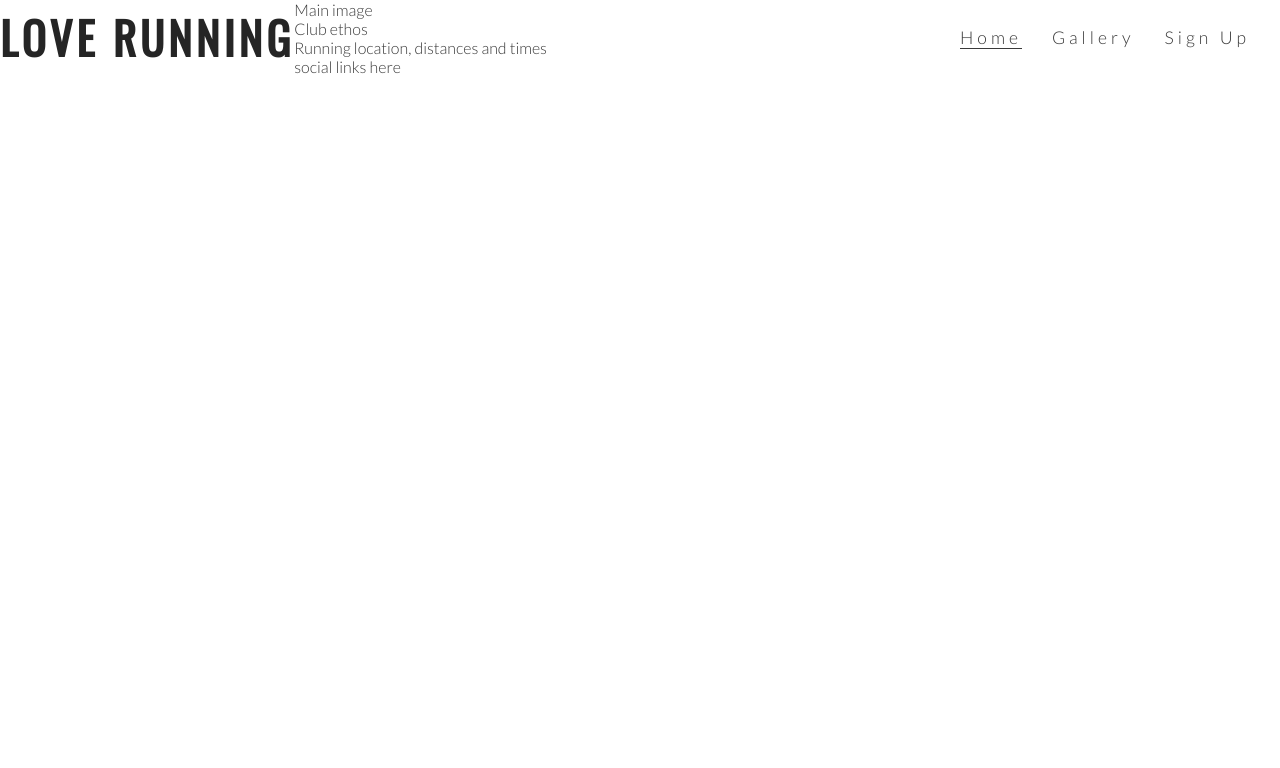
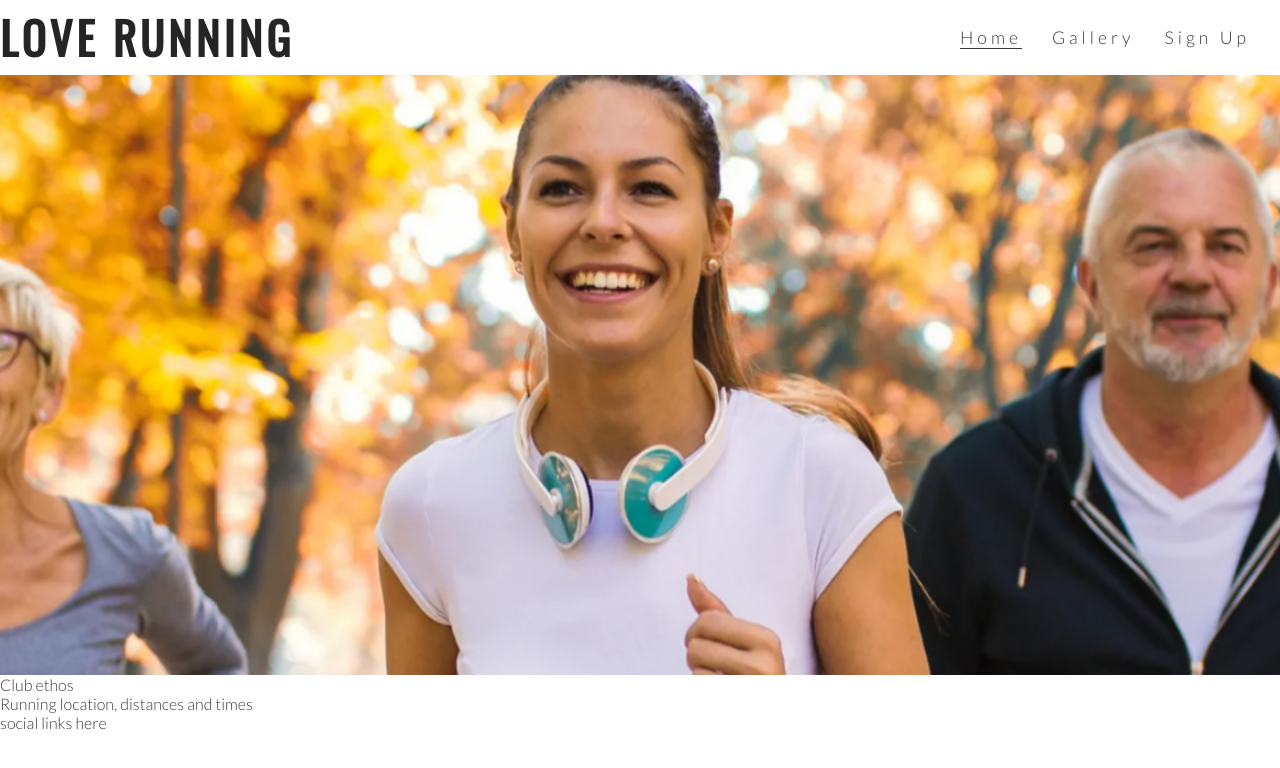
Before and after one commit to Lindsay18/Love--Running, a plain HTML site: page index.html in a window 1280 px wide. Drawn offline with nearby package versions, Linux system fonts and the light colour scheme.

Commit message:
Add hero image and animation for zoom

```diff
--- a/assets/css/style.css
+++ b/assets/css/style.css
@@ -57,3 +57,35 @@ h2 {
 .active {
     border-bottom: 1px solid #3a3a3a;
 }
+
+/* hero image */
+
+#hero-outer {
+    height: 600px;
+    width: 100%;
+    overflow: hidden;
+}
+
+#hero-image {
+    height: 600px;
+    width: 100%;
+    background: url('../images/hero-image.webp') no-repeat center center;
+
+
+    /* animates zoom effect in loading page */
+    animation-name: hero-zoom;
+    animation-duration: 5s;
+    animation-fill-mode: forwards;
+
+}
+
+/* creates the level of zoom for hero image */
+@keyframes hero-zoom {
+    from {
+        transform: scale(1);
+    }
+
+    to {
+        transform: scale(1.1);
+    }
+}
--- a/index.html
+++ b/index.html
@@ -31,8 +31,8 @@
             </ul>
         </nav>
     </header>
-    <section>
-        Main image
+    <section id="hero-outer">
+        <div id="hero-image"></div>
     </section>
     <section>
         Club ethos
```
Also changed, not shown: assets/images/hero-image.webp (added).
